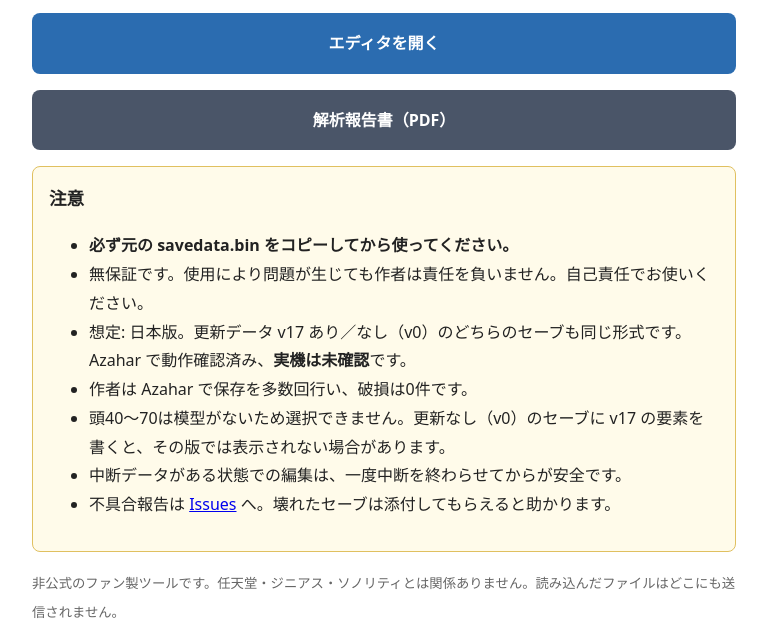
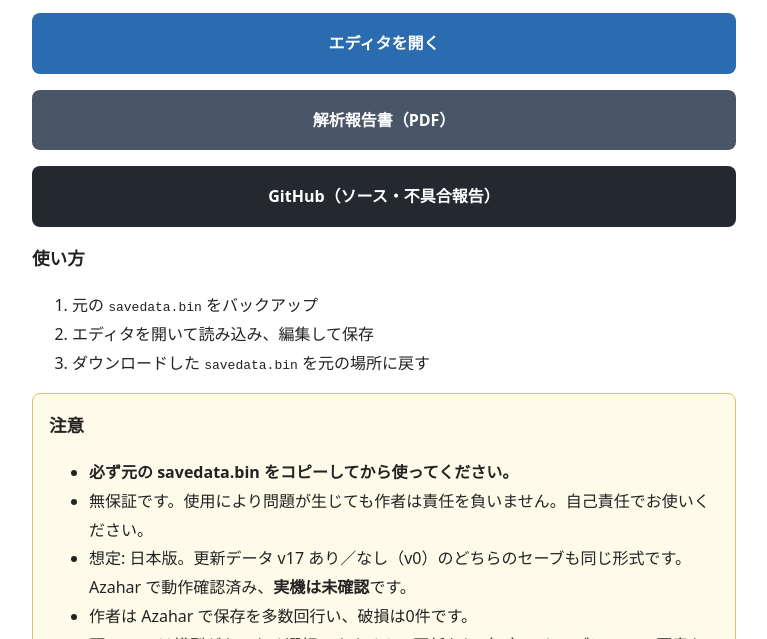
Before and after one commit to mamimu1107/denpa-free-save, a plain HTML site: page index.html in a window 1280 px wide. Shown: the part 152-791 px from the top of the page, without its empty margins (256-1023 px from the left). Drawn offline with Linux system fonts and the light colour scheme.

Commit message:
Enhance index.html with usage and GitHub link
Added usage instructions and a link to the GitHub repository.

```diff
--- a/index.html
+++ b/index.html
@@ -4,18 +4,22 @@
 <meta charset="utf-8">
 <meta name="viewport" content="width=device-width,initial-scale=1">
 <title>電波人間のRPG FREE! セーブエディタ</title>
+<meta name="description" content="3DS『電波人間のRPG FREE!』のセーブエディタ。MOD不要・ブラウザだけで savedata.bin を編集。解析報告書つき。">
 <meta property="og:title" content="電波人間のRPG FREE! セーブエディタ">
 <meta property="og:description" content="MOD不要・ブラウザで動く3DS『電波人間のRPG FREE!』のセーブエディタ。savedata.binを差し替えるだけ。">
 <meta property="og:type" content="website">
 <meta property="og:url" content="https://mamimu1107.github.io/denpa-free-save/">
 <meta name="twitter:card" content="summary_large_image">
 <meta property="og:image" content="https://mamimu1107.github.io/denpa-free-save/ogp.png">
+<meta property="og:image:width" content="1200">
+<meta property="og:image:height" content="630">
 <meta name="twitter:image" content="https://mamimu1107.github.io/denpa-free-save/ogp.png">
 <style>
 body{font-family:system-ui,sans-serif;max-width:44rem;margin:2rem auto;padding:0 1rem;line-height:1.8;color:#222}
 h1{font-size:1.5rem}
 a.btn{display:block;text-align:center;padding:1rem;margin:1rem 0;background:#2b6cb0;color:#fff;text-decoration:none;border-radius:.5rem;font-weight:bold}
 a.pdf{background:#4a5568}
+a.gh{background:#24292f}
 .warn{background:#fffbea;border:1px solid #e0c060;padding:1rem;border-radius:.5rem}
 small{color:#666}
 </style>
@@ -26,6 +30,14 @@ small{color:#666}
 
 <a class="btn" href="editor.html">エディタを開く</a>
 <a class="btn pdf" href="report.pdf">解析報告書（PDF）</a>
+<a class="btn gh" href="https://github.com/mamimu1107/denpa-free-save">GitHub（ソース・不具合報告）</a>
+
+<h2 style="font-size:1.1rem">使い方</h2>
+<ol>
+<li>元の <code>savedata.bin</code> をバックアップ</li>
+<li>エディタを開いて読み込み、編集して保存</li>
+<li>ダウンロードした <code>savedata.bin</code> を元の場所に戻す</li>
+</ol>
 
 <div class="warn">
 <h2 style="margin-top:0;font-size:1.1rem">注意</h2>
```
